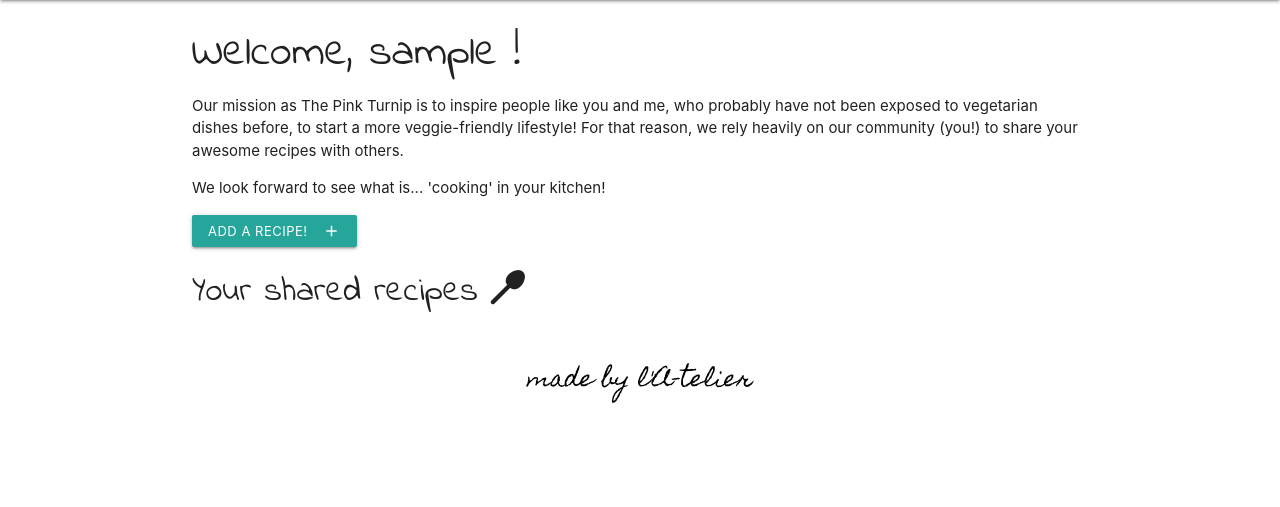
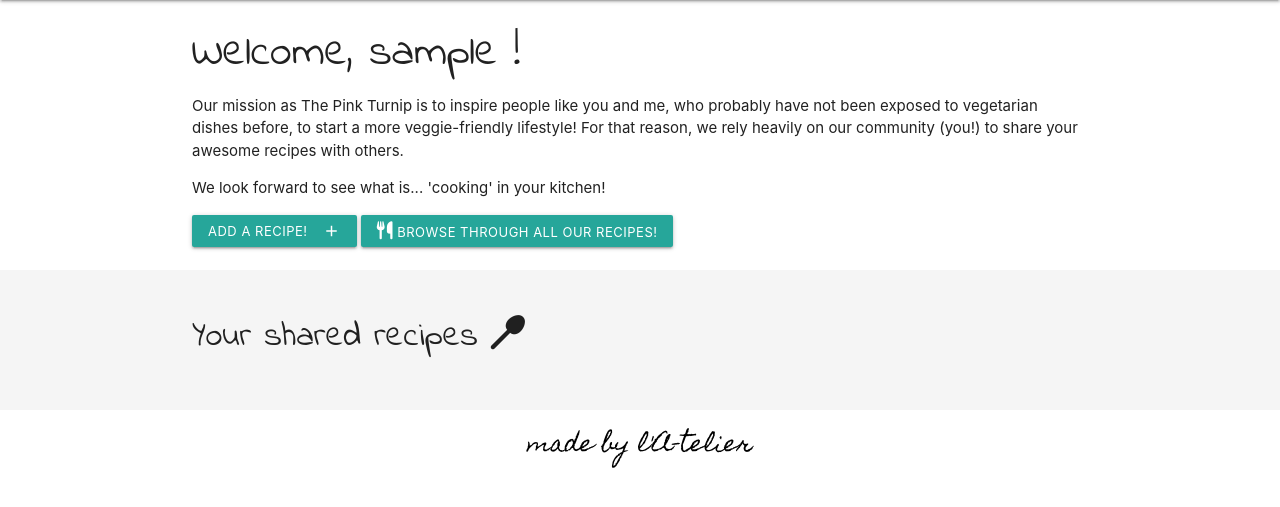
Before and after one commit to a-telier/the-pink-turnip, a Flask app: page /profile in a window 1280 px wide. Shown: the part 64-571 px from the top of the page. Run offline with Flask 2, Linux system fonts and the light colour scheme; the visitor is signed in with stand-in values (Sample User, id 1); a database or web service that is not in the repository returns one stand-in record (values such as "Sample title"); some libraries are stand-ins or nearby versions; some web fonts are replaced.

Commit message:
profile layout styled and checked

```diff
--- a/static/css/style.css
+++ b/static/css/style.css
@@ -14,6 +14,10 @@ h1{
 }
 h2, h3, h4, h5, h6{
     font-family: Indie Flower;
+}
+
+h4{
+    padding-top: 5%;
 }
 
 ul > li{
--- a/templates/users/profile.html
+++ b/templates/users/profile.html
@@ -7,17 +7,19 @@
 
 {% block body %}
 
-<section class="container">
+<section>
     <!-- Here goes the user information  -->
-    <div>
+    <div class="container">
         <h3>Welcome, {{session.username}} ! </h3>
         <p>Our mission as The Pink Turnip is to inspire people like you and me, who probably have not been exposed to vegetarian dishes before, to start a more veggie-friendly lifestyle! For that reason, we rely heavily on our community (you!) to share your awesome recipes with others.</p>
         <p>We look forward to see what is... 'cooking' in your kitchen!</p>
-        <a href="{{url_for('add_recipe')}}" class="waves-effect waves-light btn-small"><i class="material-icons right">add</i>Add a recipe!</a>
+        <a href="{{url_for('add_recipe')}}" class="waves-effect waves-light btn-small"><i class="material-icons right">add</i> Add a recipe!</a>
+        <a href="{{url_for('all_recipes')}}" class="waves-effect waves-light btn-small"><i class="fas fa-utensils"></i> Browse through all our recipes!</a>
     </div>
 
     <!-- Here go all the recipes that the username has created -->
-    <div>
+    <div class="row grey lighten-4">
+        <div class="container">
             <div class="row">
                 <h4>Your shared recipes <i class="fas fa-utensil-spoon"></i></h4>
             </div>
@@ -26,28 +28,26 @@
                 {% if recipe.username == session.username %}
                 <div class="col s12 m4 l4">
                     <div class="card">
+                        <div>
+                            <a href="/edit_recipe/{{recipe._id}}" class="btn-floating pulse waves-effect waves-light green"><i class="material-icons">create</i></a>
+                            <a href="/delete_recipe/{{recipe._id}}" class="btn-floating waves-effect waves-light red"><i class="material-icons">delete</i></a>
                             <span class="teaser-overlay responsive-img"></span>
+                        </div>
+                        <a href="{{url_for('show_recipe', recipe_id=recipe._id)}}">
                         <div class="card-image">
                             <img class="teaser-image" src="{{ recipe.imageURL }}">
                             <span class="card-title">{{recipe.name}}</span>
-                                <a href="/edit_recipe/{{recipe._id}}" class="btn-floating halfway-fab waves-effect waves-light green"><i class="material-icons">create</i></a>
                         </div>
-                            <!--indicator vegan or vegetarian-->
+                        </a>
+                        <!--tag vegan, vegetarian or neither vegan nor vegatarian-->
                         <div class="card-content">
                             <ul class="tabs">
-                                    {% if recipe.isVegetarian == True and recipe.isVegan == False %}
+                                {% if recipe.category == "vegetarian" %}
                                 <li class="tab half teal-text teal lighten-5">
                                     <p><i class="fa fa-envira" aria-hidden="true"></i> Vegetarian </p>
                                 </li>
-                                    {% elif recipe.isVegan == True and recipe.isVegetarian == False %}
-                                    <li class="tab half teal-text teal lighten-5">
-                                        <p><i class="fa fa-heart" aria-hidden="true"></i> Vegan </p>
-                                    </li>
-                                    {% elif recipe.isVegetarian == True and recipe.isVegan == True %}
-                                    <li class="tab half teal-text teal lighten-5">
-                                        <p><i class="fa fa-envira" aria-hidden="true"></i> Vegetarian </p>
-                                    </li>
-                                    <li class="tab half teal-text teal lighten-5">
+                                {% elif recipe.category == "vegan" %}
+                                <li class="tab half pink-text pink lighten-5">
                                     <p><i class="fa fa-heart" aria-hidden="true"></i> Vegan </p>
                                 </li>
                                 {% else %}
@@ -57,12 +57,10 @@
                                 {% endif%}
                             </ul>
                             <!--indicator duration and portions in text format-->
+                            {% if recipe.duration != 0 and recipe.portion != 0 %}
                                 <p class="text-centered">It takes <b>{{recipe.duration}} minutes </b> to make this recipe, and it <b> feeds {{recipe.portions}} people</b></p>
+                            {% endif %}
                         </div>
-                            <div class="card-action">
-                                <a href="/recipe/{{recipe._id}}">MAKE THIS RECIPE! <i class="fas fa-utensils"></i></a>
-                            </div>
-                            <a href="/delete_recipe/{{recipe._id}}" class="btn-floating halfway-fab waves-effect waves-light red"><i class="material-icons">delete</i></a>
                     </div>
                 </div>
                 {% elif recipe.username is none %}
@@ -71,5 +69,6 @@
             {% endfor %}
             </div>
         </div>
+    </div>
 </section>
 {% endblock %}
```
Lines whose indentation alone changed are shown as unchanged.
